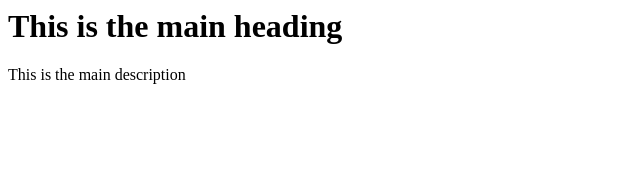
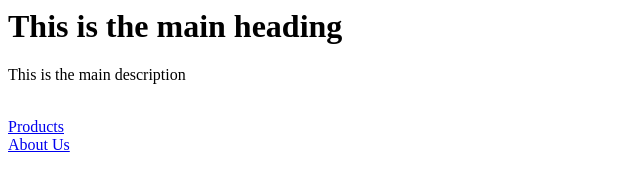
Before and after one commit to aalfonsobarajas01/FirstAssignment, a plain HTML site: page index.html in a window 1280 px wide. Shown: the whole page, without its empty margins (0-640 px from the left). Drawn offline with Linux system fonts and the light colour scheme.

Commit message:
Add links

```diff
--- a/index.html
+++ b/index.html
@@ -5,5 +5,9 @@
 <body>
 	<h1>This is the main heading</h1>
 	<p>This is the main description</p>
+	<br>
+	<a href="products.html">Products</a>
+	<br>
+	<a href="aboutus.html">About Us</a>
 </body>
 </html>
```
